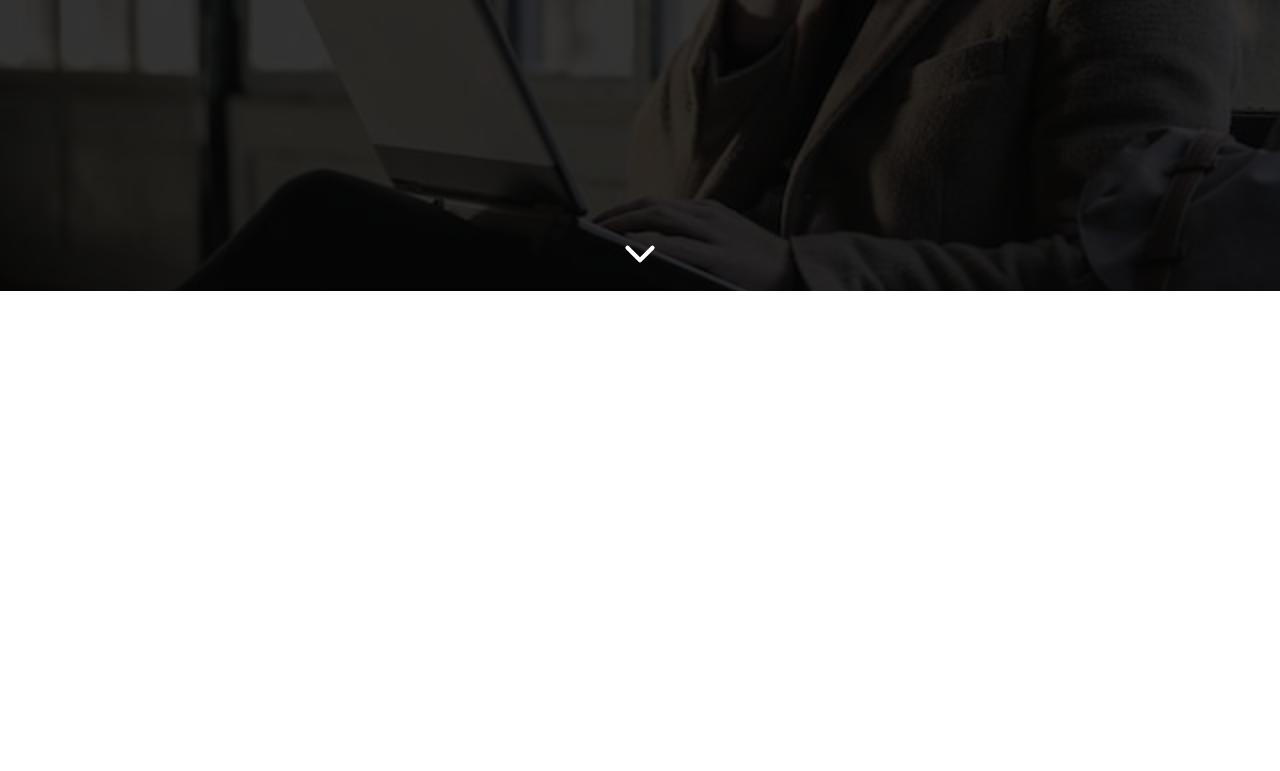
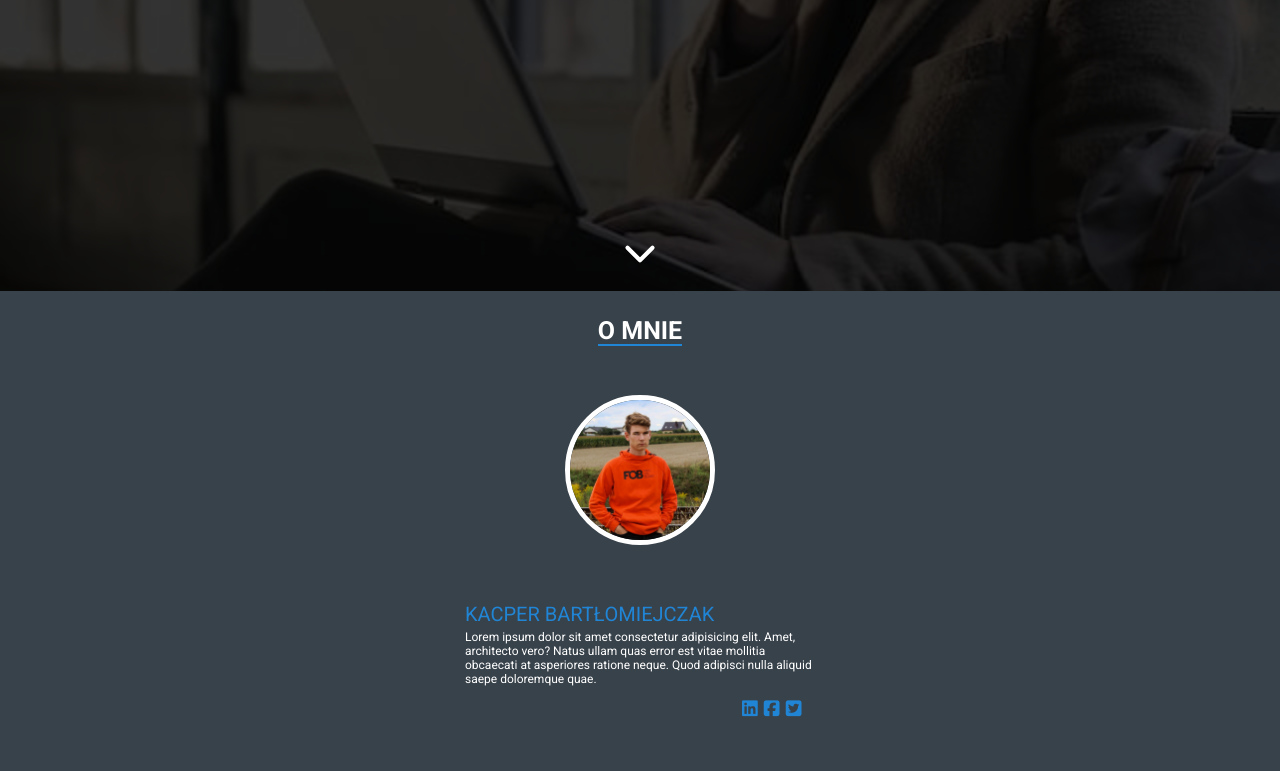
Before and after one commit to KacperBartlomiejczak/Leszczu-Studio, a website: page index.html in a window 1280 px wide. Shown: the part 509-1280 px from the top of the page. Before the commit the page ends 800 px from the top, so only its background shows below. Drawn offline with Linux system fonts and the light colour scheme.

Commit message:
Ended about section

```diff
--- a/index.html
+++ b/index.html
@@ -6,16 +6,21 @@
     <meta http-equiv="X-UA-Compatible" content="IE=edge">
     <meta name="viewport" content="width=device-width, initial-scale=1.0">
     <title>Leszczu Studio</title>
+
     <!-- LINKS -->
     <link rel="preconnect" href="https://fonts.googleapis.com">
     <link rel="preconnect" href="https://fonts.gstatic.com" crossorigin>
     <link href="https://fonts.googleapis.com/css2?family=Roboto:wght@300;400;700&display=swap" rel="stylesheet">
+    <link rel="stylesheet" href="https://kit.fontawesome.com/9ac728543b.css" crossorigin="anonymous">
+    <script src="https://kit.fontawesome.com/9ac728543b.js" crossorigin="anonymous"></script>
+
     <!-- CSS LINK -->
     <link rel="stylesheet" href="./dist/css/burger.min.css">
     <link rel="stylesheet" href="./dist/css/main.min.css">
 </head>
 
 <body>
+
     <!-- NAVIGATION MOBILE -->
     <nav class="nav nav-mobile">
         <h1><a href="#" class="nav__heading">Leszczu Studio</a></h1>
@@ -41,10 +46,27 @@
                 aperiam sit autem error nisi est quam quaerat aliquam nesciunt?</p>
             <a href="#" class="site-btn">Zobacz oferte</a>
         </div>
-        <a href="#" class="header__arrow"><img src="./dist/img/svg/chevron-down.svg" class="header__icon-chevron"></a>
+        <a href="#about" class="header__arrow"><img src="./dist/img/svg/chevron-down.svg" class="header__icon-chevron"></a>
         <div class="header__shadow-bg"></div>
     </header>
 
+
+    <!-- ABOUT SECTION -->
+    <section class="about" id="about">
+        <h1 class="about__heading heading">O mnie</h1>
+        <img src="./dist/img/me.jpg" alt="Chłopak w pomaranczowej bluzie na tle torow" class="about__img">
+        <div class="about__wrapper">
+            <h3 class="about__name">Kacper Bartłomiejczak</h3>
+            <p class="about__text">Lorem ipsum dolor sit amet consectetur adipisicing elit. Amet, architecto vero? Natus
+                ullam quas error est vitae mollitia obcaecati at asperiores ratione neque. Quod adipisci nulla aliquid
+                saepe doloremque quae.</p>
+            <div class="about__icons">
+                <a href="#" class="about__icon"><i class="fa-brands fa-linkedin"></i></a>
+                <a href="#" class="about__icon"><i class="fa-brands fa-square-facebook"></i></a>
+                <a href="#" class="about__icon"><i class="fa-brands fa-square-twitter"></i></a>
+            </div>
+        </div>
+    </section>
 
     <!-- SCRIPTS -->
     <script src="./dist/js/main.min.js"></script>
--- a/src/sass/_color.scss
+++ b/src/sass/_color.scss
@@ -1,5 +1,5 @@
 $darker-bg: #303841;
-$dark-bg: #3a4750;
+$dark-bg: #38424b;
 $light-bg: #44525d;
 $lighter-bg: #556672;
 
--- a/src/sass/main.scss
+++ b/src/sass/main.scss
@@ -115,7 +115,6 @@ body {
 	background-image: url("../../dist/img/bg-small.jpg");
 	background-position: center;
 	background-size: cover;
-
 	&__wrapper {
 		display: flex;
 		max-width: 320px;
@@ -136,7 +135,6 @@ body {
 		text-align: center;
 		margin-bottom: 1.2em;
 	}
-
 	&__heading,
 	&__text,
 	a {
@@ -165,7 +163,75 @@ body {
 	}
 }
 
+//About
+.about {
+	min-height: 60vh;
+	width: 100%;
+	display: grid;
+	grid-template-columns: 1fr;
+	grid-template-rows: 0.1fr 1fr 1fr;
+	justify-content: center;
+	align-items: center;
+	background-color: $dark-bg;
+	&__img {
+		width: 150px;
+		height: 150px;
+		justify-self: center;
+		object-position: 0px 0;
+		border-radius: 50%;
+		border: 5px solid white;
+	}
+	&__wrapper {
+		display: grid;
+		justify-content: center;
+		align-items: center;
+		justify-self: center;
+		width: 350px;
+		margin: 1em 0 3em 0;
+	}
+	&__name {
+		font-size: 2rem;
+		color: $main-color;
+		text-transform: uppercase;
+		font-weight: normal;
+		margin-bottom: 0.2em;
+	}
+	&__text {
+		color: white;
+		font-size: $small-text;
+		margin-bottom: 1em;
+	}
+	&__icons {
+		justify-self: end;
+		margin-right: 1em;
+	}
+	&__icon {
+		color: $main-color;
+		margin-right: 0.2em;
+		font-size: 1.8rem;
+	}
+}
+
 //Components
+.heading {
+	position: relative;
+	grid-column: 1/2;
+	grid-row: 1/2;
+	justify-self: center;
+	color: white;
+	font-size: $small - 0.5rem;
+	text-transform: uppercase;
+	margin: 1em 0;
+	&::before {
+		content: "";
+		position: absolute;
+		bottom: -1px;
+		width: 100%;
+		height: 2px;
+		background-color: $main-color;
+	}
+}
+
 .site-btn {
 	color: white;
 	text-decoration: none;
```
Also changed, not shown: dist/css/main.min.css, dist/img/me.jpg (added), src/img/me.jpg (added).
